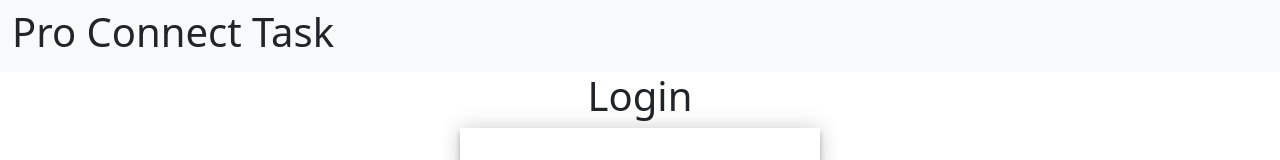
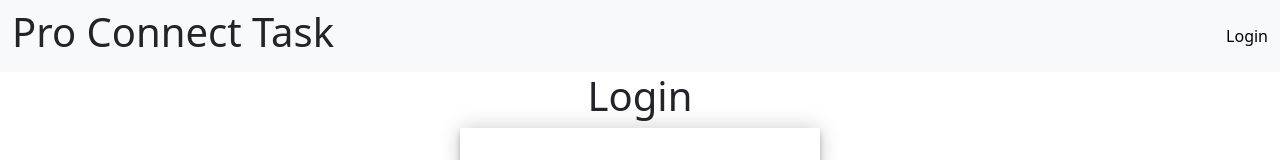
Before and after one commit to vishnu2646/proconnecttask, a React (Create React App) app in the folder client/: page /login in a window 1280 px wide. Shown: the top 160 px of the page. Built offline with nearby package versions, Linux system fonts and the light colour scheme.

Commit message:
redirected to login

```diff
--- a/client/src/Components/Header/Headers.js
+++ b/client/src/Components/Header/Headers.jsx
@@ -74,10 +74,10 @@ const Headers = () => {
                             isCurrentUserValid && (
                                 <>
                                     <div className="btn-group dropstart">
-                                        <img src={currentUser.user?.image} className='dropdown-toggle' id="dropdown" data-bs-toggle="dropdown" aria-expanded="false" style={{ width: "50px", borderRadius: "50%" }} alt="" />
+                                        <img src={currentUser?.user?.image} className='dropdown-toggle' id="dropdown" data-bs-toggle="dropdown" aria-expanded="false" style={{ width: "50px", borderRadius: "50%" }} alt="" />
                                         <ul className="dropdown-menu">
                                             <li className="dropdown-item">
-                                                {currentUser.user?.displayName}
+                                                {currentUser?.user?.displayName}
                                             </li>
                                             <li className="dropdown-item" onClick={handleLogout}>
                                                 Logout
@@ -85,6 +85,15 @@ const Headers = () => {
                                         </ul>
                                     </div>
                                 </>
+                            )
+                        }
+                        {
+                            !isCurrentUserValid && (
+                                <li>
+                                    <NavLink to="/login">
+                                        Login
+                                    </NavLink>
+                                </li>
                             )
                         }
                     </ul>
--- a/client/src/Pages/Dashboard.jsx
+++ b/client/src/Pages/Dashboard.jsx
@@ -29,7 +29,7 @@ const Dashboard = () => {
             updateToken(response.data.user.token);
         } catch (error) {
             console.log(error);
-            navigate("/");
+            navigate("/login");
         }
     };
 
```
Also changed, not shown: 1 other file (tests, documents, lock files or other folders).
